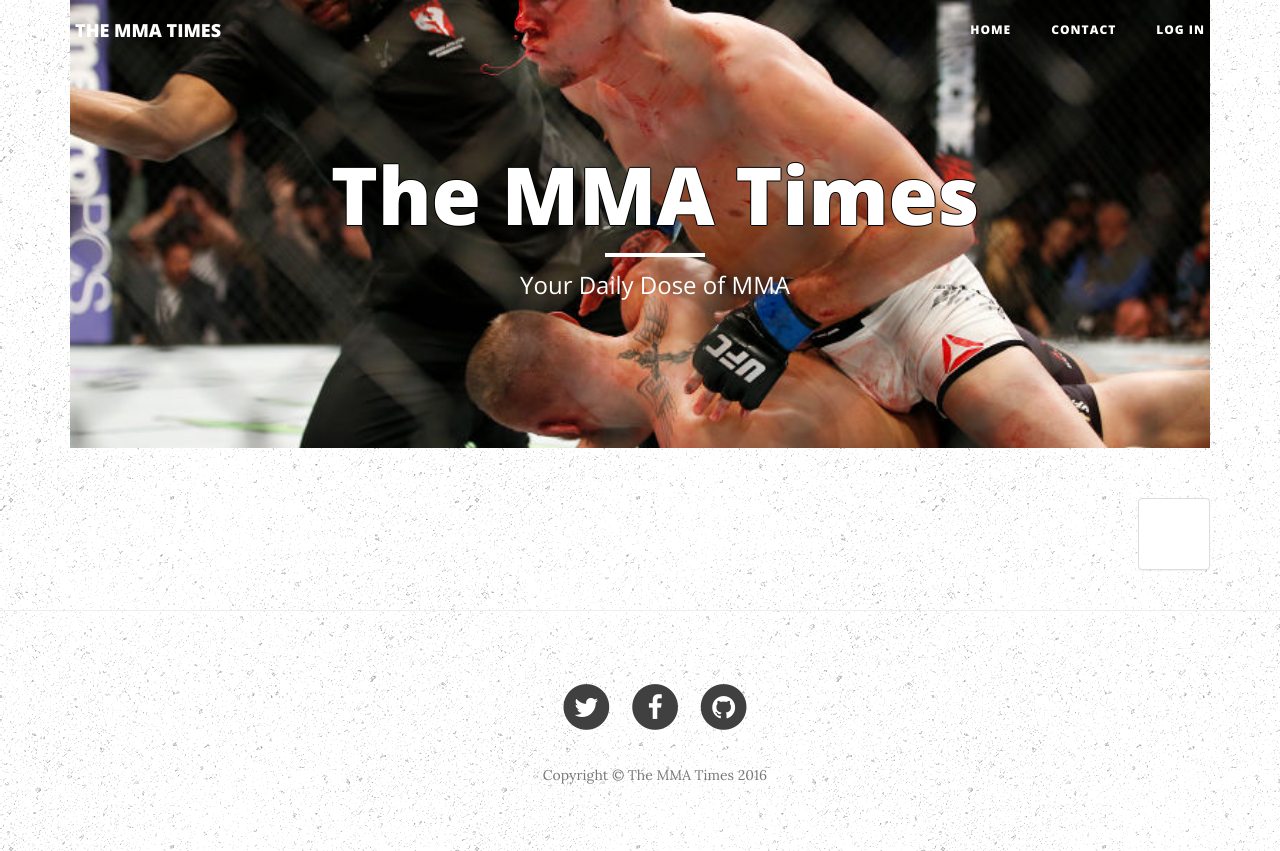
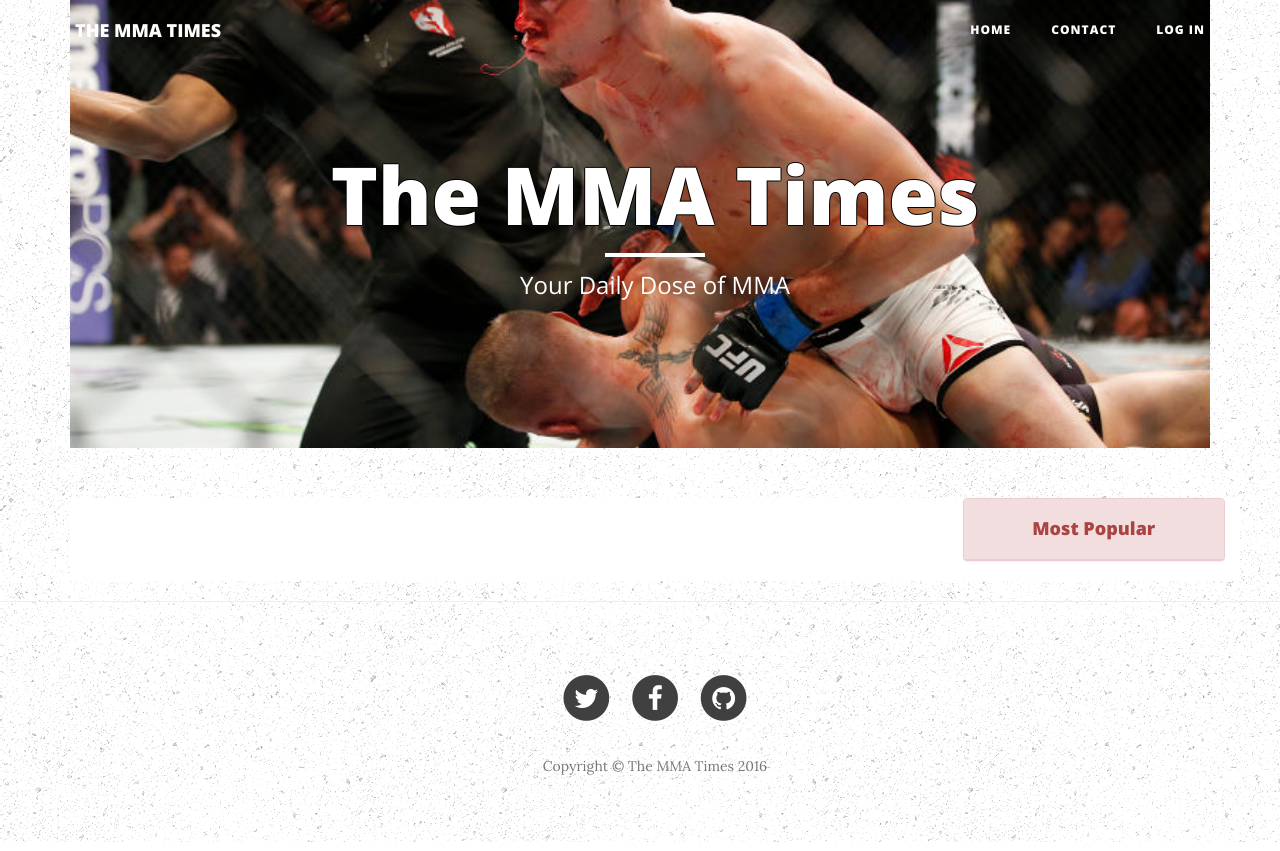
Before and after one commit to ObioraAmobi/themmatimes, a Django app: page ///logout/ in a window 1280 px wide. Run offline with Django 3.2, Linux system fonts and the light colour scheme; parts of the project's set-up code (start-up, migrations or seed data) failed here and were passed over; some libraries are stand-ins or nearby versions.

Commit message:
Presentation alterations

```diff
--- a/accounts_app/templates/login.html
+++ b/accounts_app/templates/login.html
@@ -8,7 +8,7 @@
 <div class="container">
     <section id="content">
         <form action="" method="post">
-            <h1>Login</h1>
+            <h1>MMA Times<br> Login</h1>
 			<div>
                 {% csrf_token %}
 				<input type="text" placeholder="Username" required="" name="email" id="username" />
--- a/mmatimes_app/models.py
+++ b/mmatimes_app/models.py
@@ -11,7 +11,7 @@ class Post(models.Model):
     published_date = models.DateTimeField(default=timezone.now, null=True)
     image = models.ImageField(upload_to="images", blank=True, null=True)
     views = models.IntegerField(default=0)
-    tag = models.CharField(max_length=30, blank=True, null=True)
+    tag = models.CharField(max_length=30, blank=True, null=True, default='MMA')
 
     def publish(self):
         self.published_date = timezone.now()
--- a/mmatimes_app/templates/index.html
+++ b/mmatimes_app/templates/index.html
@@ -7,10 +7,10 @@
     {% block main %}
 
     {% for post in posts %}
-        <div style="background: white;">
-            <div class="row">
-                <div class="col-lg-8 col-lg-offset-1">
-                    <div class="post-preview">
+        <div class="col-md-4 text-center">
+            <img class="img-responsive img-thumbnail" src="media/{{ post.image }}" style="width:200px;height:150px;margin-top:25px;">
+        </div>
+        <div class="post-preview col-md-8">
             <a href="{{ post.id }}">
                 <h2 class="post-title">
                     {{ post.title }}
@@ -21,21 +21,27 @@
             </p>
             <p class="post-meta">{{ post.published_date }} | Tag: {{ post.tag }}</p>
         </div>
-                </div>
-            </div>
-        </div>
+        <hr>
     {% endfor %}
 
     {% endblock %}
 
     {% block side %}
+        <div class="panel-heading">
+            <h4 style="text-align: center;">Most Popular</h4>
+        </div>
         {% for trend in trends %}
-        <h5 class="post-title">
+        <div class="row panel-body">
+            <div class="col-md-2">
+                <span class="glyphicon glyphicon-option-vertical" aria-hidden="true"></span>
+            </div>
+            <div class="col-md-10" style="font-family: Ubuntu; font-size: 15px;">
+                <a href="{{ trend.id }}">
                     {{ trend.title }}
-        </h5>
-        <p class="post-subtitle">
-            {{ trend.content | truncatewords:10 }}
-        </p>
+                </a>
+            </div>
+        </div>
+
     {% endfor %}
 
     {% endblock %}
--- a/static/css/styles.css
+++ /dev/null
@@ -1,11 +0,0 @@
-#main{
-    float: left;
-    max-width: 500px;
-    text-align: left;
-}
-
-#side{
-    float: right;
-    max-width: 300px;
-    padding: 20px;
-}
--- a/templates/base.html
+++ b/templates/base.html
@@ -25,6 +25,8 @@
     <link href="http://maxcdn.bootstrapcdn.com/font-awesome/4.1.0/css/font-awesome.min.css" rel="stylesheet" type="text/css">
     <link href='http://fonts.googleapis.com/css?family=Lora:400,700,400italic,700italic' rel='stylesheet' type='text/css'>
     <link href='http://fonts.googleapis.com/css?family=Open+Sans:300italic,400italic,600italic,700italic,800italic,400,300,600,700,800' rel='stylesheet' type='text/css'>
+    <link href='http://fonts.googleapis.com/css?family=Ubuntu' rel='stylesheet'  type='text/css'>
+    <link href='http://fonts.googleapis.com/css?family=Lato' rel='stylesheet'  type='text/css'>
 
     <!-- HTML5 Shim and Respond.js IE8 support of HTML5 elements and media queries -->
     <!-- WARNING: Respond.js doesn't work if you view the page via file:// -->
--- a/templates/indexbase.html
+++ b/templates/indexbase.html
@@ -17,15 +17,19 @@
         </div>
     </header>
 
-    <div id="main">
-        {% block main %}
-        {% endblock main%}
-    </div>
+    <div class="container" style="background: white;">
+        <div class="row">
+            <div class="col-md-9">
+                {% block main %}
+                {% endblock main%}
+            </div>
 
-    <div id="side" class="panel panel-default">
-        <div class="panel-body">
-        {% block side %}
-        {% endblock side %}
+            <div class="col-md-3">
+                <div class="panel panel-danger">
+                    {% block side %}
+                    {% endblock side %}
+                </div>
+            </div>
         </div>
     </div>
 {% endblock %}
```
Also changed, not shown: db.sqlite3. Lines whose indentation alone changed are shown as unchanged.
